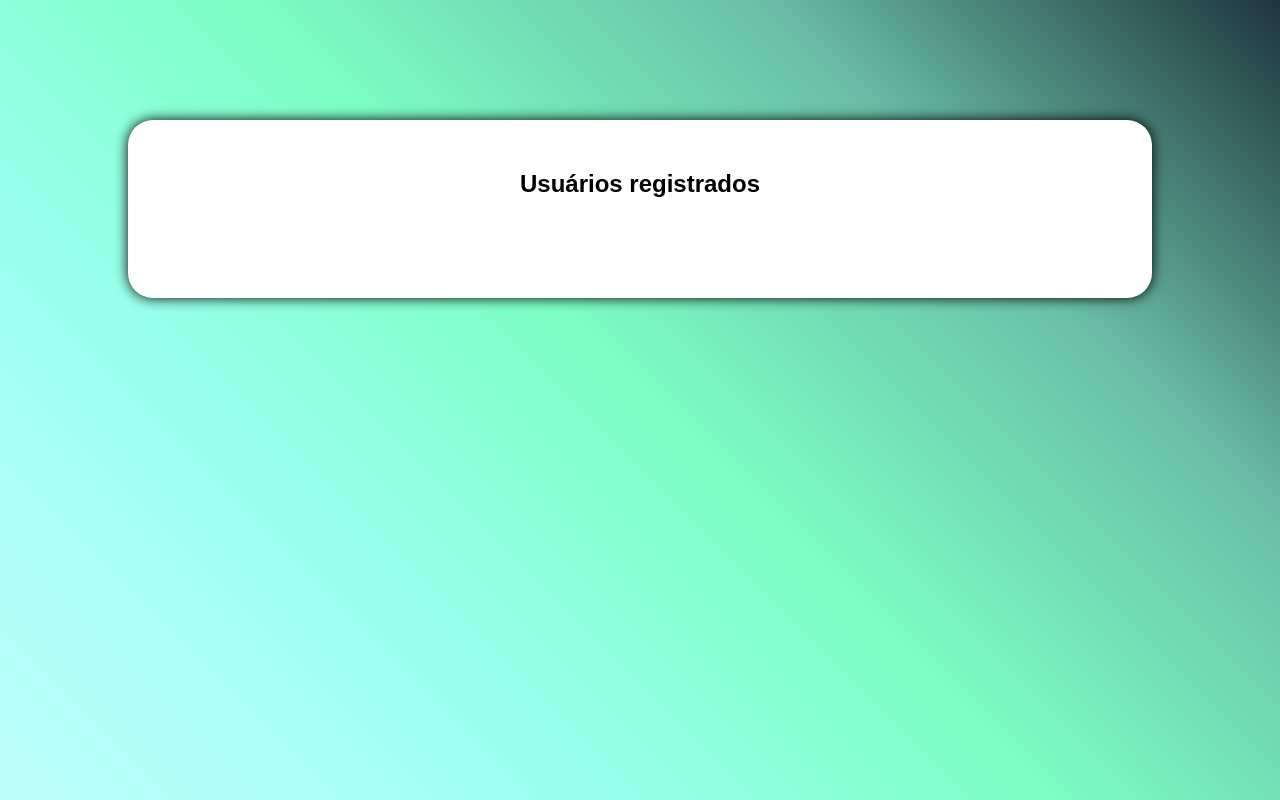
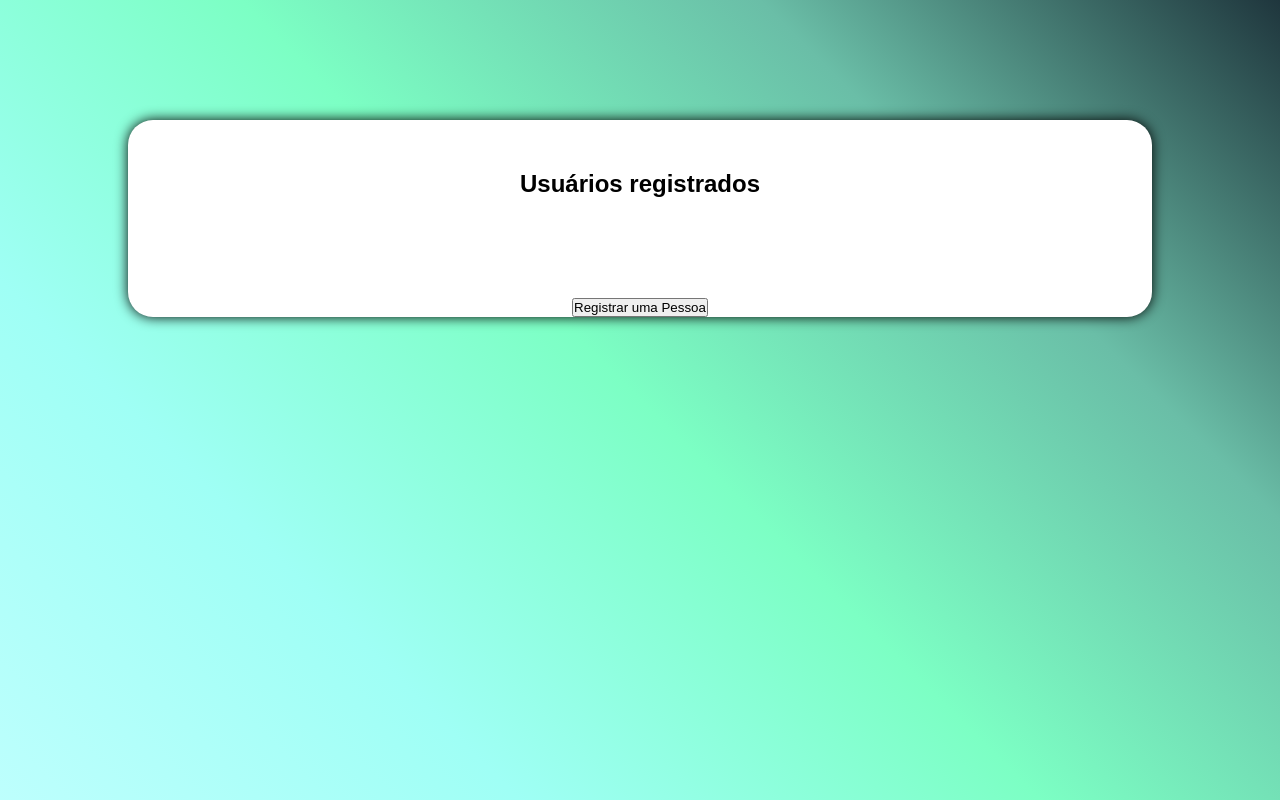
Before and after one commit to MatheusNunes133/BancoDeDados2-ProjetoFinal, a website: page html/mostra-usuarios-salvos.html in a window 1280 px wide. Drawn offline with Linux system fonts and the light colour scheme; files that its build step writes are made by us from their sources; no server answers; files whose address does not match are found by name.

Commit message:
view: Adiciona botaop para ir para a pagina de registrar um usuario

```diff
--- a/html/mostra-usuarios-salvos.html
+++ b/html/mostra-usuarios-salvos.html
@@ -11,6 +11,9 @@
     <section>
         <h1>Usuários registrados</h1>
         <div id="container">
+            <a href="/registro-de-pessoas">
+                <button>Registrar uma Pessoa</button>
+            </a>
         </div>
     </section>
 
```
